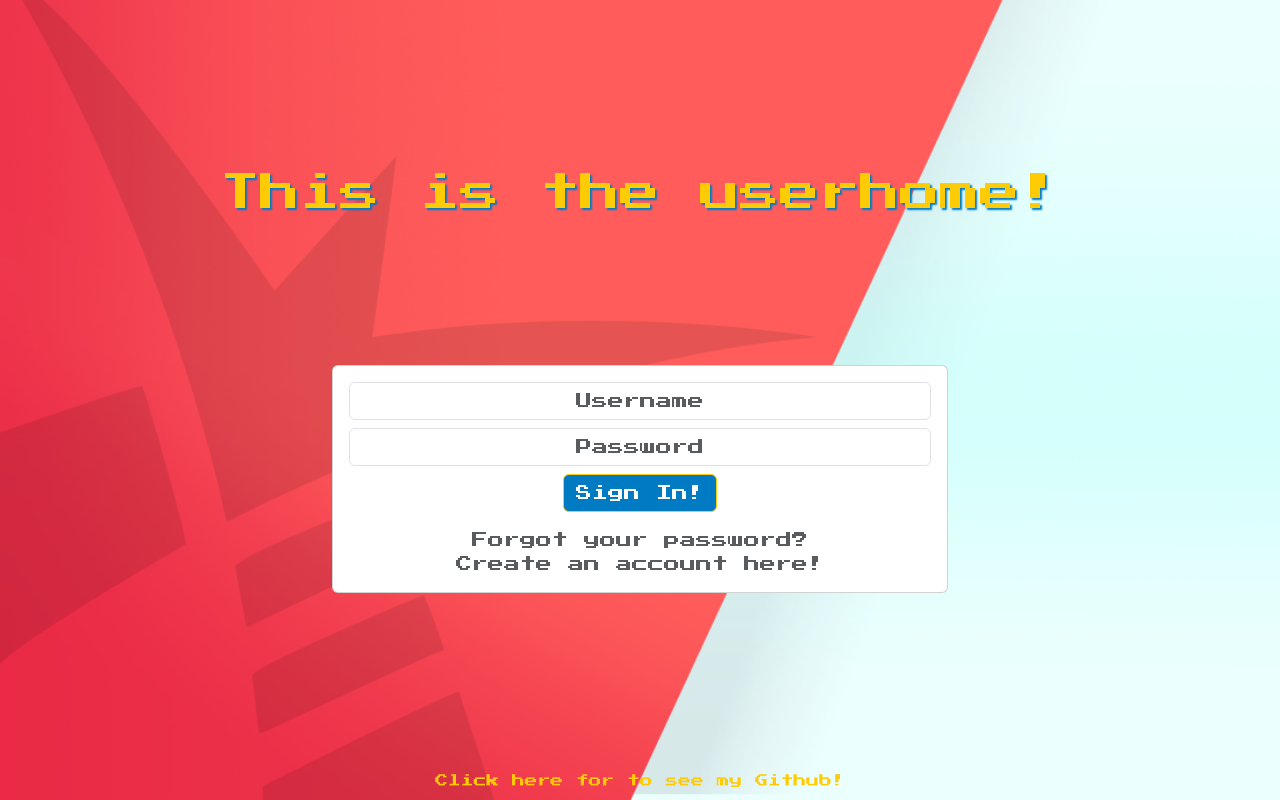
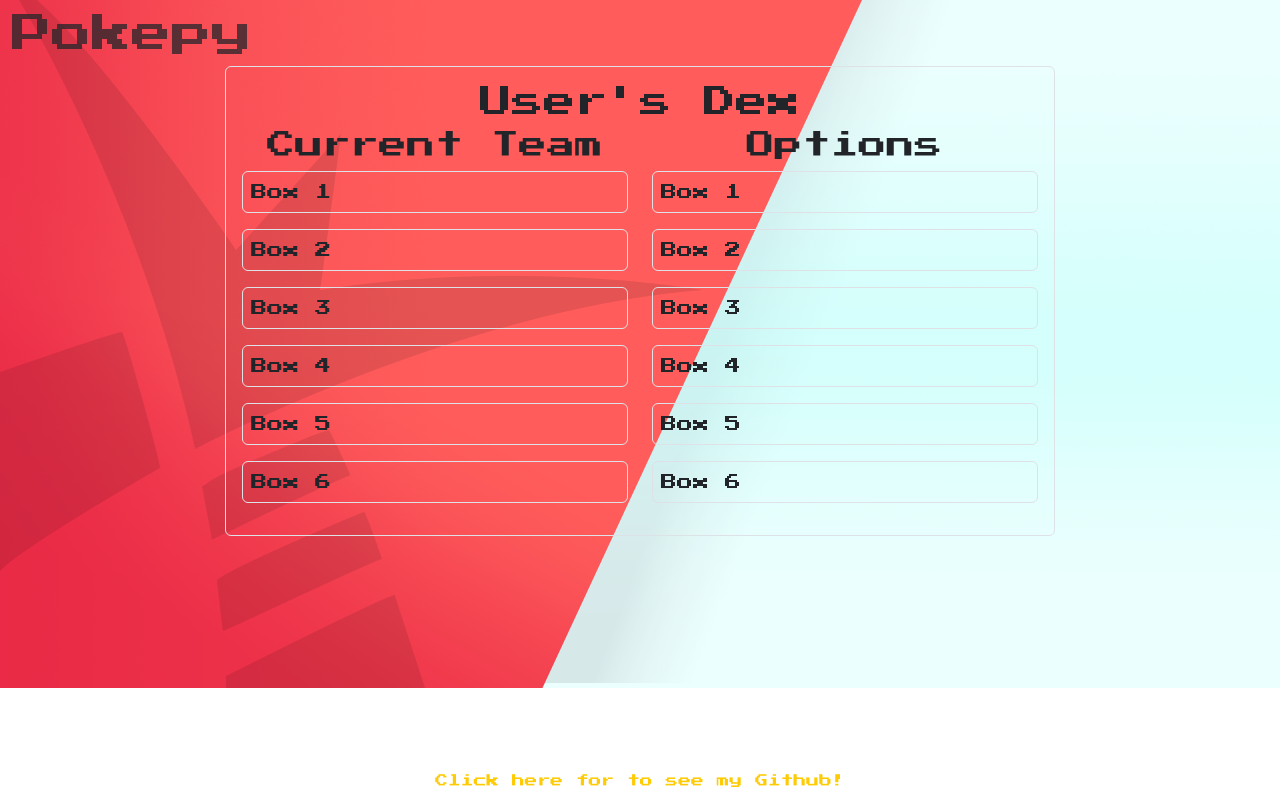
Before and after one commit to smbirch/pokepy_flask, a Flask app: page /userhome in a window 1280 px wide. Run offline with Flask 3, Linux system fonts and the light colour scheme.

Commit message:
Starting layout on userhome page

```diff
--- a/templates/userhome.html
+++ b/templates/userhome.html
@@ -1,50 +1,62 @@
 {% extends 'base.html' %} {% block content %}
 
-<div
-  class="container-fluid d-flex flex-column justify-content-center align-items-center"
-  style="height: 100vh"
->
-  <h1 class="text-center mt-5 welcome" style="margin-bottom: 5%">
-    This is the userhome!
-  </h1>
-  <div
-    class="row justify-content-center align-items-center"
-    style="height: 50vh; width: 100vw"
-  >
-    <div class="col-6">
-      <div class="card">
-        <div class="card-body text-center">
-          <form>
-            <div class="form-group">
-              <input
-                type="text"
-                class="form-control text-center mb-2"
-                placeholder="Username"
-              />
-            </div>
-            <div class="form-group">
-              <input
-                type="password"
-                class="form-control text-center mb-2"
-                placeholder="Password"
-              />
-            </div>
-            <div class="row justify-content-between align-items-center">
-              <div class="col">
-                <button type="submit" class="btn btn-primary">Sign In!</button>
+<div class="container-fluid">
+  <div class="row">
+    <div class="col-12">
+      <h1 class="text-left text-muted" style="margin-top: 10px">Pokepy</h1>
+    </div>
+  </div>
+  <div class="row justify-content-center">
+    <div class="col-md-8">
+      <div class="border rounded p-3">
+        <h2 class="text-center">User's Dex</h2>
+        <div class="row">
+          <div class="col-md-6">
+            <h3 class="text-center">Current Team</h3>
+            <div class="row">
+              <div class="col-12 mb-3">
+                <div class="border rounded p-2">Box 1</div>
+              </div>
+              <div class="col-12 mb-3">
+                <div class="border rounded p-2">Box 2</div>
+              </div>
+              <div class="col-12 mb-3">
+                <div class="border rounded p-2">Box 3</div>
+              </div>
+              <div class="col-12 mb-3">
+                <div class="border rounded p-2">Box 4</div>
+              </div>
+              <div class="col-12 mb-3">
+                <div class="border rounded p-2">Box 5</div>
+              </div>
+              <div class="col-12 mb-3">
+                <div class="border rounded p-2">Box 6</div>
               </div>
             </div>
-            <div class="row mt-3 flex-column">
-              <div class="col">
-                <a href="#" class="text-muted mb-2 links"
-                  >Forgot your password?</a
-                >
+          </div>
+          <div class="col-md-6">
+            <h3 class="text-center">Options</h3>
+            <div class="row">
+              <div class="col-12 mb-3">
+                <div class="border rounded p-2">Box 1</div>
               </div>
-              <div class="col">
-                <a href="#" class="text-muted links">Create an account here!</a>
+              <div class="col-12 mb-3">
+                <div class="border rounded p-2">Box 2</div>
+              </div>
+              <div class="col-12 mb-3">
+                <div class="border rounded p-2">Box 3</div>
+              </div>
+              <div class="col-12 mb-3">
+                <div class="border rounded p-2">Box 4</div>
+              </div>
+              <div class="col-12 mb-3">
+                <div class="border rounded p-2">Box 5</div>
+              </div>
+              <div class="col-12 mb-3">
+                <div class="border rounded p-2">Box 6</div>
               </div>
             </div>
-          </form>
+          </div>
         </div>
       </div>
     </div>
```
